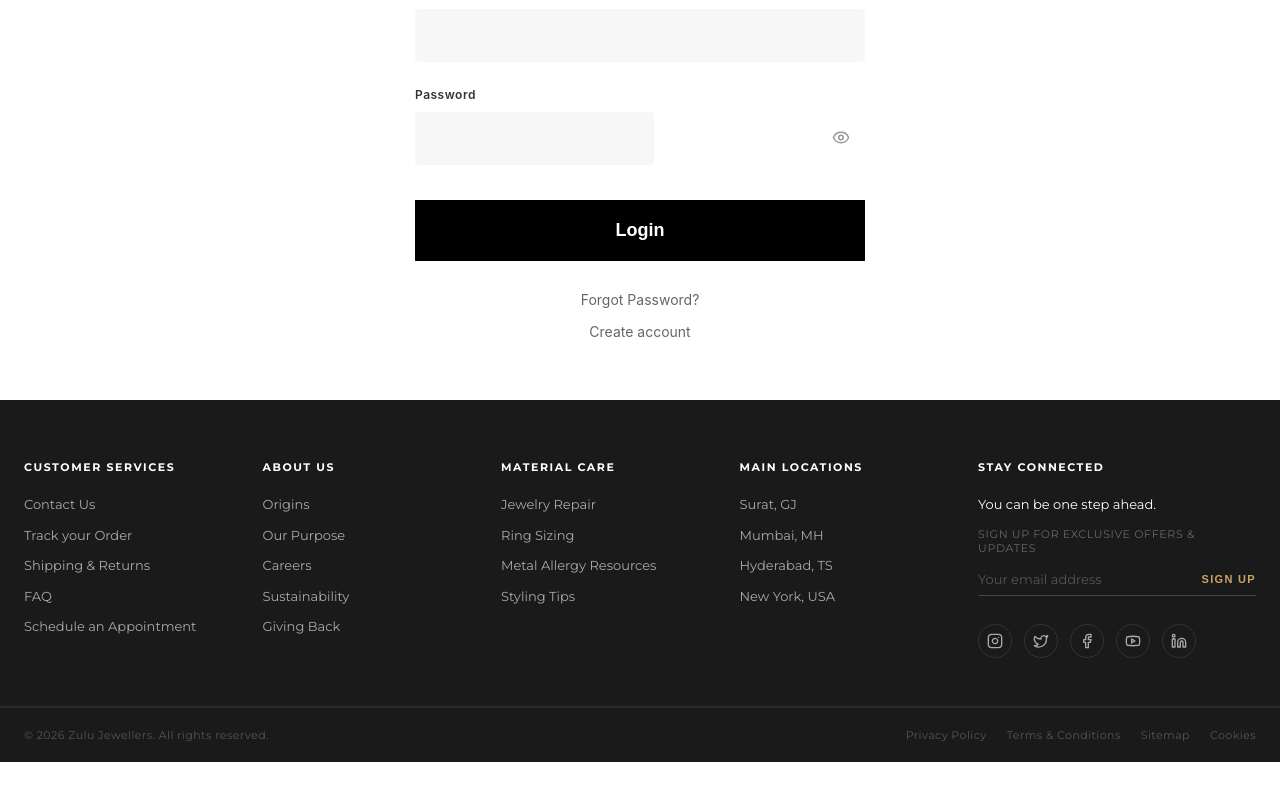
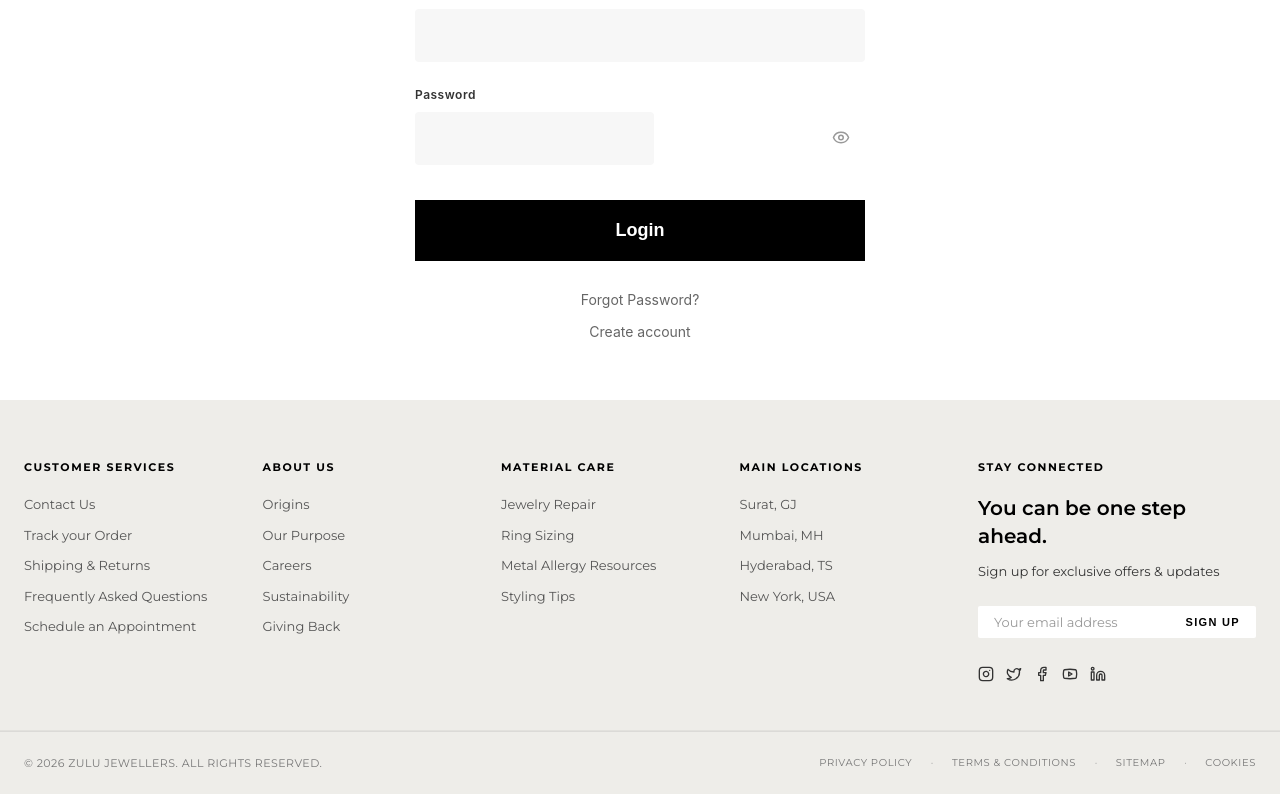
Before and after one commit to singapuriyudhish27/Zulu-Jewels, a Next.js app: page /auth/login in a window 1280 px wide. Shown: the part 373-1167 px from the top of the page. Before the commit the page ends 1135 px from the top, so only its background shows below. Built offline with nearby package versions, Linux system fonts and the light colour scheme; no server answers; the database is empty.

Commit message:
Small Changes in Home Page

```diff
--- a/src/app/Pages/page.jsx
+++ b/src/app/Pages/page.jsx
@@ -531,6 +531,7 @@ export default function HomePage() {
           position: relative;
           background: #F7F7F7;
           padding: 40px 0;
+          margin-top: 40px;
         }
         .zj-testimonials-inner {
           max-width: 1400px;
@@ -541,7 +542,7 @@ export default function HomePage() {
           display: flex;
           gap: 24px;
           overflow-x: auto;
-          padding: 20px 0;
+          padding: 0 40px;
           scroll-behavior: smooth;
           scrollbar-width: none;
           scroll-snap-type: x mandatory;
@@ -818,7 +819,7 @@ export default function HomePage() {
             <div className="zj-testimonials-carousel">
               <div className="zj-testimonials-track">
                 {TESTIMONIALS.map((t, i) => (
-                  <div key={i} className="zj-testimonial-card zj-animate" style={{ transitionDelay: `${i * 100}ms` }}>
+                  <div key={i} className="zj-testimonial-card">
                     <div className="zj-testimonial-stars">{'★'.repeat(t.rating)}</div>
                     <div className="zj-testimonial-header">
                       <span className="zj-testimonial-name">{t.name}</span>
--- a/src/components/layout/Footer.jsx
+++ b/src/components/layout/Footer.jsx
@@ -1,13 +1,33 @@
+'use client';
 import Link from 'next/link';
+import { useRouter } from 'next/navigation';
 import { Instagram, Twitter, Facebook, Youtube, Linkedin } from 'lucide-react';
 
 export default function Footer() {
+  const router = useRouter();
+
+  const handleTrackOrder = async (e) => {
+    e.preventDefault();
+    try {
+      const response = await fetch('/api/Pages/Profile');
+      const data = await response.json();
+
+      if (data.role === "User" || data.role === "Admin") {
+        router.push('/Pages/Profile?tab=orders');
+      } else {
+        router.push('/auth/login');
+      }
+    } catch (error) {
+      console.error("Error checking auth:", error);
+      router.push('/auth/login');
+    }
+  };
   return (
     <>
       <style>{`
         .zj-footer {
-          background: #1a1a1a;
-          color: #ccc;
+          background: #EEEDE9;
+          color: #555;
           font-family: 'Montserrat', sans-serif;
           padding-top: 60px;
         }
@@ -24,7 +44,7 @@ export default function Footer() {
           font-weight: 700;
           letter-spacing: 0.14em;
           text-transform: uppercase;
-          color: #fff;
+          color: #000;
           margin-bottom: 20px;
         }
         .zj-footer-col ul {
@@ -35,13 +55,13 @@ export default function Footer() {
         }
         .zj-footer-col ul li a {
           font-size: 13px;
-          color: #aaa;
+          color: #555;
           text-decoration: none;
           transition: color 0.2s;
           line-height: 1.5;
         }
         .zj-footer-col ul li a:hover {
-          color: #CEA268;
+          color: #000;
         }
         .zj-footer-newsletter {
           display: flex;
@@ -49,34 +69,35 @@ export default function Footer() {
           gap: 12px;
         }
         .zj-footer-newsletter-title {
-          font-size: 13px;
-          color: #fff;
-          line-height: 1.6;
+          font-size: 20px;
+          color: #000;
+          font-weight: 600;
+          line-height: 1.4;
         }
         .zj-footer-newsletter-tagline {
-          font-size: 11px;
-          color: #666;
-          letter-spacing: 0.06em;
-          text-transform: uppercase;
+          font-size: 13px;
+          color: #333;
+          line-height: 1.5;
         }
         .zj-footer-email-row {
           display: flex;
           align-items: center;
-          border-bottom: 1px solid #444;
-          padding-bottom: 8px;
-          margin-top: 4px;
+          background: #fff;
+          padding: 8px 16px;
+          margin-top: 12px;
+          border-radius: 2px;
         }
         .zj-footer-email-input {
           background: transparent;
           border: none;
           outline: none;
-          color: #ccc;
+          color: #000;
           font-size: 13px;
           font-family: 'Montserrat', sans-serif;
           flex: 1;
         }
         .zj-footer-email-input::placeholder {
-          color: #555;
+          color: #999;
         }
         .zj-footer-signup-btn {
           background: none;
@@ -86,7 +107,7 @@ export default function Footer() {
           font-weight: 700;
           letter-spacing: 0.12em;
           text-transform: uppercase;
-          color: #CEA268;
+          color: #000;
           transition: color 0.2s;
           white-space: nowrap;
           padding: 0 0 0 12px;
@@ -100,25 +121,19 @@ export default function Footer() {
           margin-top: 16px;
         }
         .zj-footer-social-icon {
-          width: 34px;
-          height: 34px;
-          border-radius: 50%;
-          border: 1px solid #333;
           display: flex;
           align-items: center;
           justify-content: center;
-          color: #aaa;
+          color: #333;
           transition: all 0.2s;
           cursor: pointer;
         }
         .zj-footer-social-icon:hover {
-          border-color: #CEA268;
-          color: #CEA268;
-          background: rgba(206,162,104,0.08);
+          color: #000;
         }
         .zj-footer-bottom {
-          border-top: 1px solid #2a2a2a;
-          padding: 20px 24px;
+          border-top: 1px solid rgba(0,0,0,0.08);
+          padding: 24px;
           max-width: 1280px;
           margin: 0 auto;
           display: flex;
@@ -129,23 +144,26 @@ export default function Footer() {
         }
         .zj-footer-copy {
           font-size: 11px;
-          color: #555;
+          color: #777;
           letter-spacing: 0.04em;
+          text-transform: uppercase;
         }
         .zj-footer-legal {
           display: flex;
-          gap: 20px;
+          gap: 16px;
           flex-wrap: wrap;
+          align-items: center;
         }
         .zj-footer-legal a {
-          font-size: 11px;
-          color: #555;
+          font-size: 10px;
+          color: #777;
           text-decoration: none;
           transition: color 0.2s;
-          letter-spacing: 0.04em;
+          letter-spacing: 0.06em;
+          text-transform: uppercase;
         }
         .zj-footer-legal a:hover {
-          color: #CEA268;
+          color: #000;
         }
         @media (max-width: 900px) {
           .zj-footer-grid {
@@ -174,10 +192,10 @@ export default function Footer() {
             <h4 className="zj-footer-col-title">Customer Services</h4>
             <ul>
               <li><Link href="/Pages/contact">Contact Us</Link></li>
-              <li><Link href="#">Track your Order</Link></li>
+              <li><Link href="/Pages/Profile" onClick={handleTrackOrder}>Track your Order</Link></li>
               <li><Link href="#">Shipping &amp; Returns</Link></li>
-              <li><Link href="#">FAQ</Link></li>
-              <li><Link href="/Pages/custom">Schedule an Appointment</Link></li>
+              <li><Link href="#">Frequently Asked Questions</Link></li>
+              <li><Link href="/Pages/contact">Schedule an Appointment</Link></li>
             </ul>
           </div>
 
@@ -208,10 +226,10 @@ export default function Footer() {
           <div className="zj-footer-col">
             <h4 className="zj-footer-col-title">Main Locations</h4>
             <ul>
-              <li><Link href="#">Surat, GJ</Link></li>
-              <li><Link href="#">Mumbai, MH</Link></li>
-              <li><Link href="#">Hyderabad, TS</Link></li>
-              <li><Link href="#">New York, USA</Link></li>
+              <li><Link href="/Pages/contact">Surat, GJ</Link></li>
+              <li><Link href="/Pages/contact">Mumbai, MH</Link></li>
+              <li><Link href="/Pages/contact">Hyderabad, TS</Link></li>
+              <li><Link href="/Pages/contact">New York, USA</Link></li>
             </ul>
           </div>
 
@@ -241,13 +259,16 @@ export default function Footer() {
         </div>
 
         {/* Bottom bar */}
-        <div style={{ borderTop: '1px solid #2a2a2a', padding: '0' }}>
+        <div style={{ borderTop: '1px solid rgba(0,0,0,0.05)', padding: '0' }}>
           <div className="zj-footer-bottom">
             <p className="zj-footer-copy">© {new Date().getFullYear()} Zulu Jewellers. All rights reserved.</p>
             <div className="zj-footer-legal">
               <a href="#">Privacy Policy</a>
+              <span style={{ color: '#999', fontSize: '10px' }}>&nbsp;·&nbsp;</span>
               <a href="#">Terms &amp; Conditions</a>
+              <span style={{ color: '#999', fontSize: '10px' }}>&nbsp;·&nbsp;</span>
               <a href="#">Sitemap</a>
+              <span style={{ color: '#999', fontSize: '10px' }}>&nbsp;·&nbsp;</span>
               <a href="#">Cookies</a>
             </div>
           </div>
--- a/src/components/layout/Navbar.jsx
+++ b/src/components/layout/Navbar.jsx
@@ -80,7 +80,7 @@ export default function Navbar() {
           display: flex;
           align-items: center;
           justify-content: space-between;
-          height: 72px;
+          height: 80px;
           gap: 24px;
         }
         .zj-nav-links {
```
